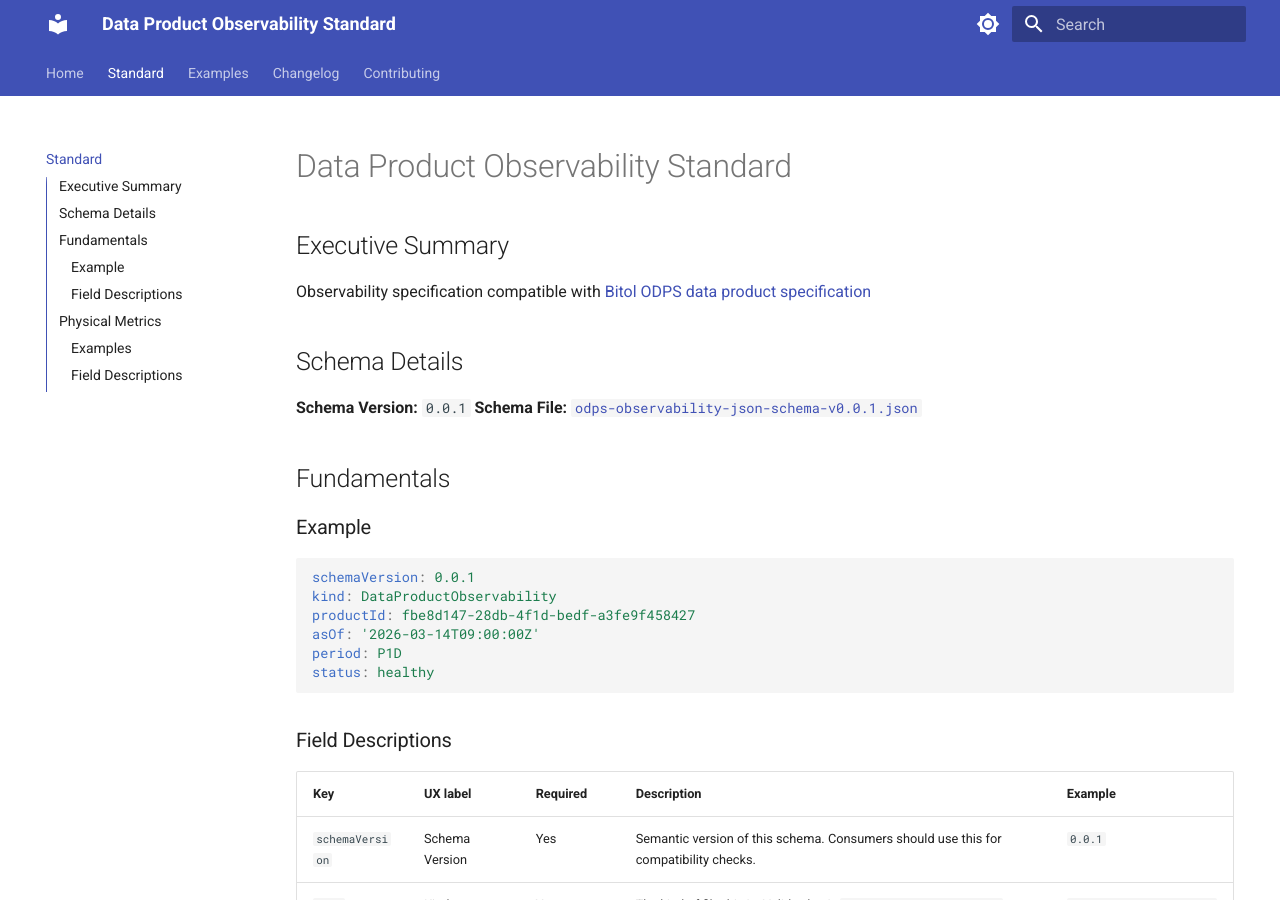
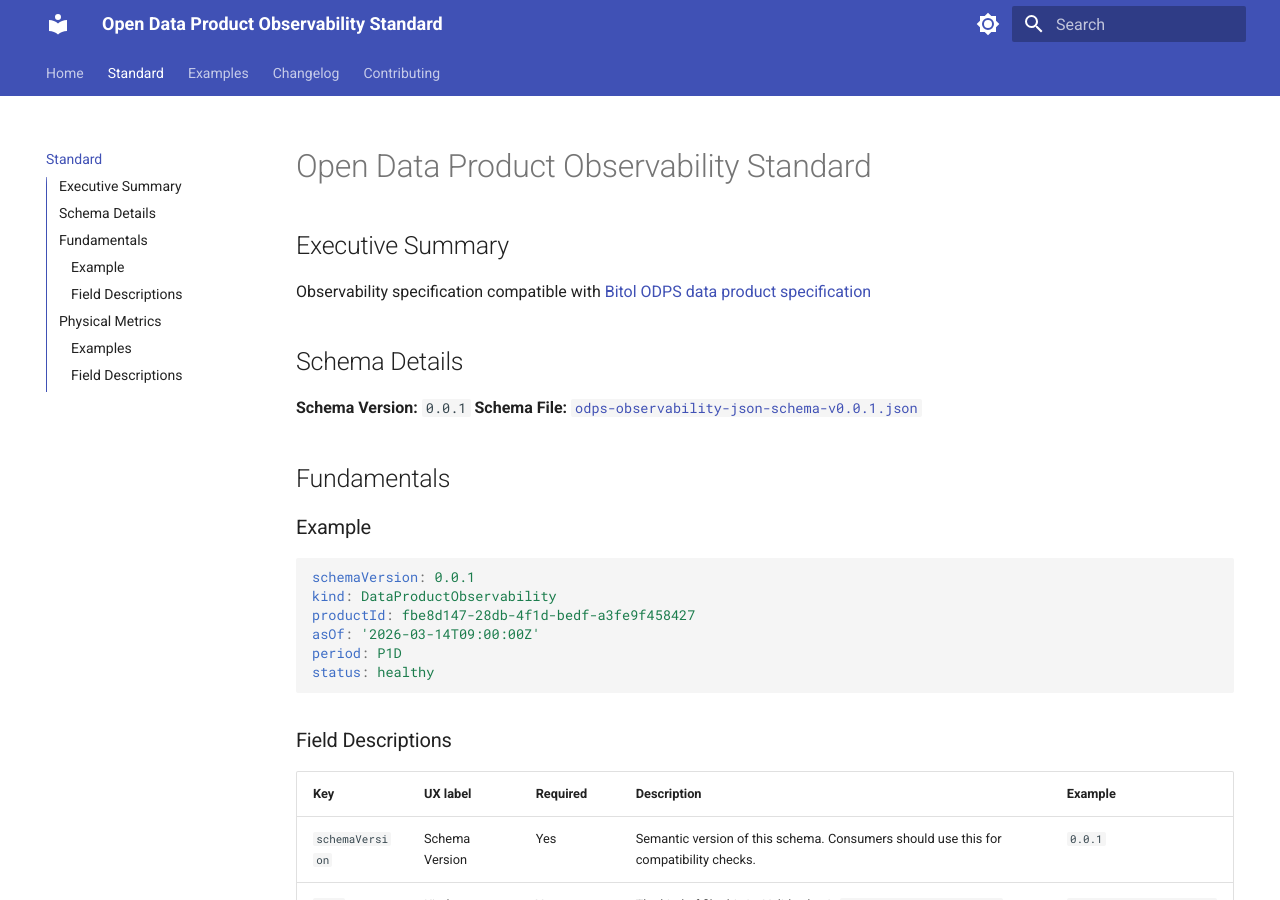
Before and after one commit to joaovicente/open-data-product-observability-standard, an MkDocs documentation site: the page built from docs/README.md, in a window 1280 px wide and 900 px high. Built offline with MkDocs 1.6.1 and Material for MkDocs 9.7.7, drawn with Linux system fonts in a browser that asks for light colours; the version menu is left out.

Commit message:
Rename project to Open Data Product Observability Standard

```diff
--- a/docs/README.md
+++ b/docs/README.md
@@ -1,4 +1,4 @@
-# Data Product Observability Standard
+# Open Data Product Observability Standard
 
 ## Executive Summary
 
@@ -7,7 +7,7 @@ Observability specification compatible with [Bitol ODPS data product specificati
 ## Schema Details
 
 **Schema Version:** `0.0.1`
-**Schema File:** [`odps-observability-json-schema-v0.0.1.json`](../schema/odps-observability-json-schema-v0.0.1.json)
+**Schema File:** [`odps-observability-json-schema-v0.0.1.json`](https://raw.githubusercontent.com/joaovicente/open-data-product-observability-standard/refs/heads/master/schema/odps-observability-json-schema-v0.0.1.json)
 
 ## Fundamentals
 
--- a/generate_docs.py
+++ b/generate_docs.py
@@ -84,7 +84,7 @@ def get_example_subset(keys, full_ex):
             sub[k] = full_ex[k]
     return sub
 
-readme = f"""# Data Product Observability Standard
+readme = f"""# Open Data Product Observability Standard
 
 ## Executive Summary
 
--- a/mkdocs.yml
+++ b/mkdocs.yml
@@ -1,4 +1,4 @@
-site_name: Data Product Observability Standard
+site_name: Open Data Product Observability Standard
 site_url: https://bitol-io.github.io/open-data-product-observability-standard/
 theme:
   name: material
```
Also changed, not shown: docs/changelog.md (+1 -1 lines), docs/home.md (+1 -1 lines).
